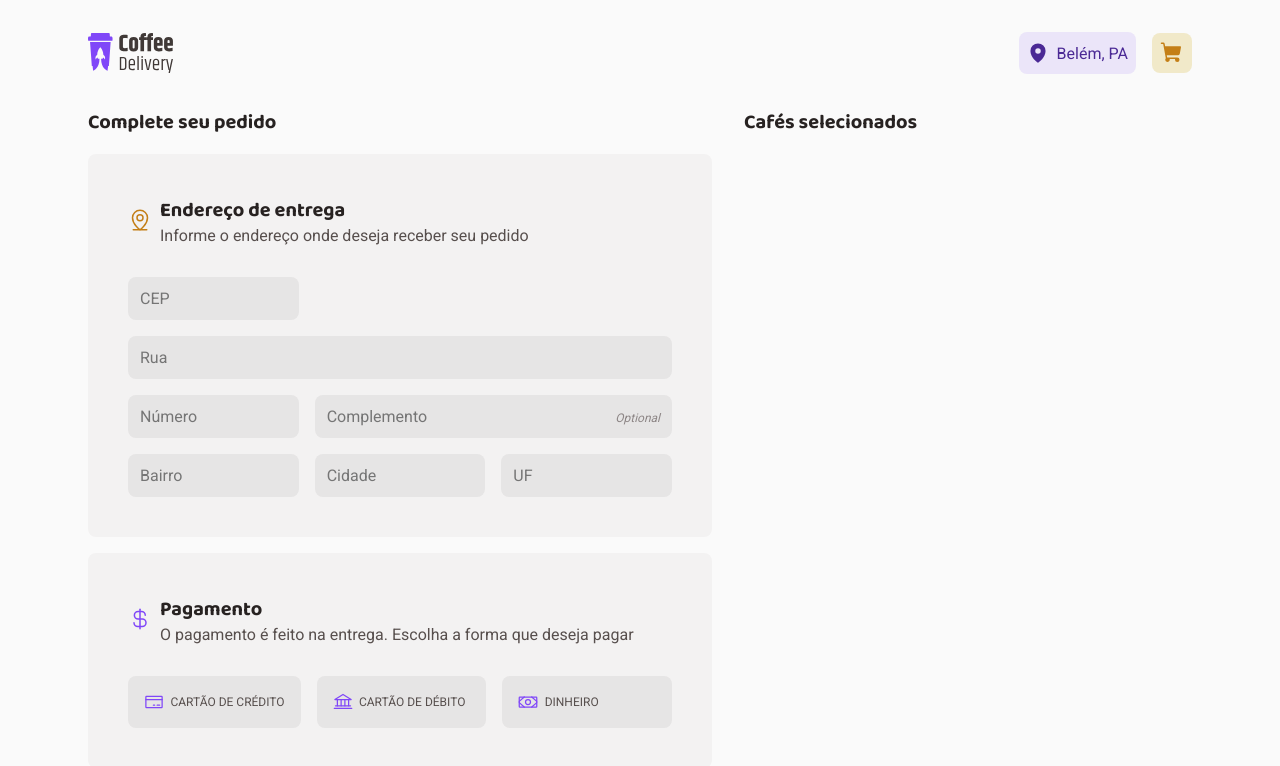
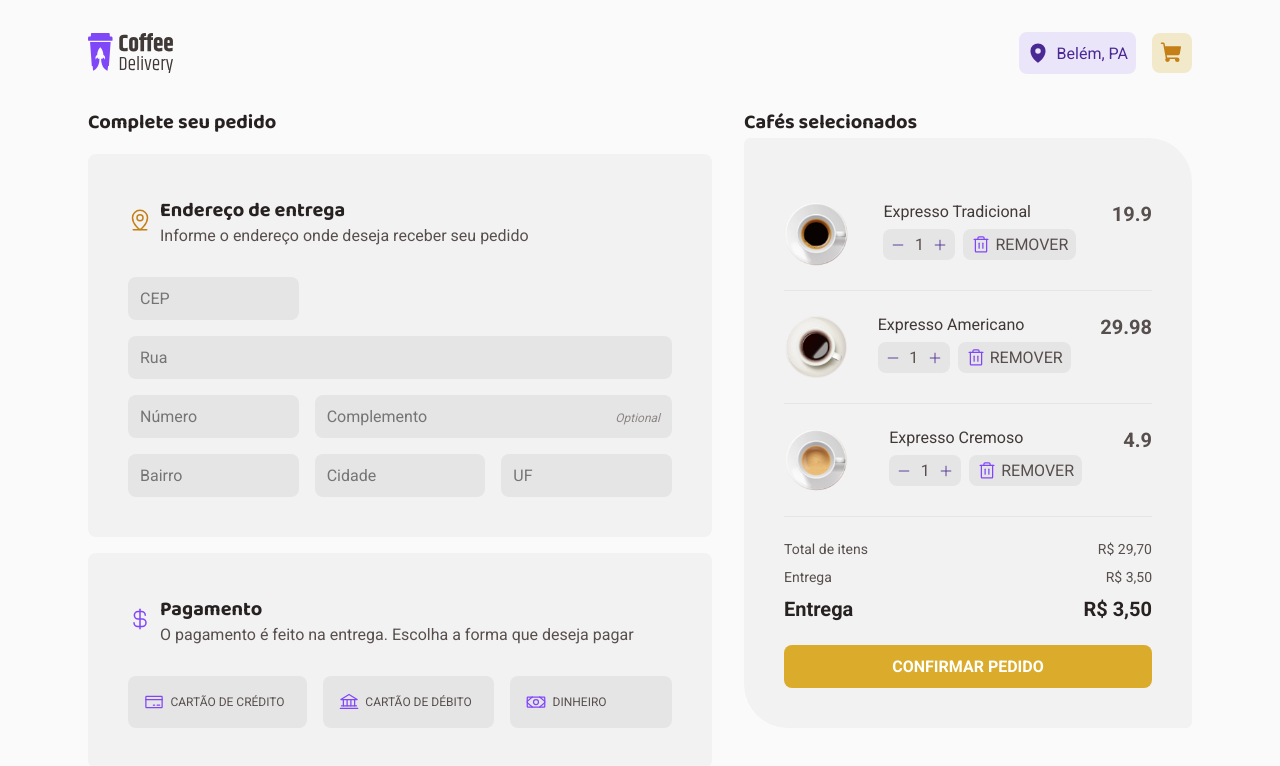
Before and after one commit to DenisLevy76/ignite-coffe-challenge-2, a React (Vite) app: page /checkout in a window 1280 px wide. Shown: the top 766 px of the page. Built offline with nearby package versions, Linux system fonts and the light colour scheme.

Commit message:
Add checkout aside

```diff
--- a/src/@types/ICoffee.d.ts
+++ b/src/@types/ICoffee.d.ts
@@ -1,4 +1,4 @@
-export interface Icoffee {
+export interface ICoffee {
   id: number
   title: string
   imageUrl: string
--- a/src/components/CoffeeCardComponent/types.ts
+++ b/src/components/CoffeeCardComponent/types.ts
@@ -1,5 +1,5 @@
-import { Icoffee } from '../../@types/ICoffee'
+import { ICoffee } from '../../@types/ICoffee'
 
 export interface coffeeCardComponentProps {
-  product: Icoffee
+  product: ICoffee
 }
--- /dev/null
+++ b/src/components/CoffeeCardListComponent/index.tsx
@@ -0,0 +1,27 @@
+import { Trash } from 'phosphor-react'
+import { InputNumberComponent } from '../InputNumberComponent'
+import { Container, RemoveFromCartButton } from './styles'
+import { ICoffee } from '../../@types/ICoffee'
+
+export const CoffeeCardListComponent: React.FC<{ coffee: ICoffee }> = ({
+  coffee,
+}) => {
+  return (
+    <Container>
+      <img src={coffee.imageUrl} alt={coffee.imageAlt} />
+      <div className="coffee-list__data">
+        <p className="coffee__name">{coffee.title}</p>
+        <div className="controls">
+          <InputNumberComponent
+            ariaLabel="Quantidade de Americanos"
+            id="american-quantity"
+          />
+          <RemoveFromCartButton>
+            <Trash size={20} /> Remover
+          </RemoveFromCartButton>
+        </div>
+      </div>
+      <strong className="price">{coffee.price}</strong>
+    </Container>
+  )
+}
--- /dev/null
+++ b/src/components/CoffeeCardListComponent/styles.ts
@@ -0,0 +1,52 @@
+import styled, { css } from 'styled-components'
+import { ButtonComponent } from '../../pages/Checkout/components/OrderSumaryComponent/styles'
+
+export const Container = styled.div`
+  display: flex;
+  align-items: flex-start;
+  justify-content: space-between;
+  padding: 1.5rem 0;
+
+  > img {
+    width: 4rem;
+    height: 4rem;
+  }
+
+  > .coffee-list__data {
+    > .coffee__name {
+      color: ${({ theme }) => theme.colors.baseSubtitle};
+      margin-bottom: 0.5rem;
+    }
+  }
+
+  .controls {
+    display: flex;
+    gap: 0.5rem;
+  }
+
+  > .price {
+    font-family: ${({ theme }) => theme.type.fontFamily};
+    color: ${({ theme }) => theme.colors.baseText};
+  }
+`
+
+export const RemoveFromCartButton = styled(ButtonComponent)`
+  ${({ theme }) => css`
+    background: ${theme.colors.baseButton};
+    color: ${theme.colors.baseText};
+    font-weight: 400;
+    display: flex;
+    align-items: center;
+    gap: 0.25rem;
+
+    padding: 0 0.5rem;
+
+    > svg {
+      color: ${theme.colors.purple};
+    }
+
+    &:hover {
+      background: ${theme.colors.baseHover};
+    }
+  `}
+`
--- a/src/components/InputComponent/styles.ts
+++ b/src/components/InputComponent/styles.ts
@@ -11,7 +11,7 @@ export const Container = styled.label`
     padding-right: 0.75rem;
 
     &:focus-within {
-      outline: ${({ theme }) => theme.colors.outline};
+      outline: 1px solid ${({ theme }) => theme.colors.yellow};
     }
 
     > input {
--- a/src/components/InputNumberComponent/styles.ts
+++ b/src/components/InputNumberComponent/styles.ts
@@ -5,7 +5,7 @@ export const Container = styled.label`
     background: ${theme.colors.baseButton};
     border-radius: 8px;
     display: flex;
-    padding: 0.75rem 0.5rem;
+    padding: 0.375rem 0.5rem;
     max-width: 4.5rem;
 
     > input {
--- /dev/null
+++ b/src/pages/Checkout/components/OrderSumaryComponent/index.tsx
@@ -0,0 +1,41 @@
+import { CoffeeCardListComponent } from '../../../../components/CoffeeCardListComponent'
+import { COFFEES } from '../../../Home/data/coffees'
+import {
+  CoffeesList,
+  ConfirmOrderButton,
+  Container,
+  OrderPrices,
+} from './styles'
+
+export const OrderSumaryComponent: React.FC = () => {
+  return (
+    <Container>
+      <CoffeesList>
+        {COFFEES.map((coffee, index) => {
+          if (index < 3)
+            return (
+              <li key={coffee.id}>
+                <CoffeeCardListComponent coffee={coffee} />
+              </li>
+            )
+          else return null
+        })}
+      </CoffeesList>
+      <OrderPrices>
+        <span>
+          <p>Total de itens</p>
+          <p>R$ 29,70</p>
+        </span>
+        <span>
+          <p>Entrega</p>
+          <p>R$ 3,50</p>
+        </span>
+        <span>
+          <strong>Entrega</strong>
+          <strong>R$ 3,50</strong>
+        </span>
+      </OrderPrices>
+      <ConfirmOrderButton>Confirmar pedido</ConfirmOrderButton>
+    </Container>
+  )
+}
--- /dev/null
+++ b/src/pages/Checkout/components/OrderSumaryComponent/styles.ts
@@ -0,0 +1,60 @@
+import styled, { css } from 'styled-components'
+
+export const Container = styled.div`
+  border-radius: 6px 44px;
+  padding: 2.5rem;
+  background: ${({ theme }) => theme.colors.baseCard};
+`
+
+export const CoffeesList = styled.ul`
+  display: flex;
+  flex-direction: column;
+
+  > li + li {
+    border-top: 1px solid ${({ theme }) => theme.colors.baseButton};
+  }
+`
+
+export const OrderPrices = styled.div`
+  display: flex;
+  flex-direction: column;
+  gap: 0.75rem;
+
+  padding-top: 1.5rem;
+  border-top: 1px solid ${({ theme }) => theme.colors.baseButton};
+
+  > span {
+    display: flex;
+    justify-content: space-between;
+    font-size: 0.875rem;
+
+    > strong {
+      font-family: ${({ theme }) => theme.type.fontFamily};
+    }
+  }
+`
+export const ButtonComponent = styled.button`
+  ${({ theme }) => css`
+    text-transform: uppercase;
+    color: ${theme.colors.white};
+    font-weight: bold;
+    background: ${theme.colors.purple};
+    padding: 0.75rem;
+    width: 100%;
+    border-radius: 8px;
+
+    &:hover {
+      background: ${theme.colors.purpleDark};
+      cursor: pointer;
+    }
+  `}
+`
+
+export const ConfirmOrderButton = styled(ButtonComponent)`
+  background: ${({ theme }) => theme.colors.yellow};
+  margin-top: 1.5rem;
+
+  &:hover {
+    background: ${({ theme }) => theme.colors.yellowDark};
+  }
+`
--- a/src/pages/Checkout/components/PaymentsMethodSelect/index.tsx
+++ b/src/pages/Checkout/components/PaymentsMethodSelect/index.tsx
@@ -15,7 +15,7 @@ export const PaymentsMethodSelect: React.FC<BaseCardComponentProps> = ({
     <Container>
       {icon}
       {label}
-      <input type="radio" style={{ display: 'none' }} {...props} />
+      <input type="radio" {...props} />
     </Container>
   )
 }
--- a/src/pages/Checkout/components/PaymentsMethodSelect/styles.ts
+++ b/src/pages/Checkout/components/PaymentsMethodSelect/styles.ts
@@ -11,6 +11,11 @@ export const Container = styled.label`
   gap: 0.4rem;
   font-size: 0.75rem;
   white-space: nowrap;
+
+  > input[type='radio'] {
+    visibility: hidden;
+    width: 0px;
+  }
 
   svg {
     color: ${({ theme }) => theme.colors.purple};
--- a/src/pages/Checkout/index.tsx
+++ b/src/pages/Checkout/index.tsx
@@ -10,6 +10,7 @@ import { ThemeContext } from 'styled-components'
 import { ContainerComponent } from '../../components/ContainerComponent'
 import { InputComponent } from '../../components/InputComponent'
 import { BaseCardComponent } from './components/BaseCard'
+import { OrderSumaryComponent } from './components/OrderSumaryComponent'
 import { PaymentsMethodSelect } from './components/PaymentsMethodSelect'
 import { AddressDiv, Container, PaymentFieldset } from './styles'
 
@@ -74,22 +75,26 @@ export const Checkout: React.FC = () => {
                 icon={<CreditCard size={20} />}
                 name="paymentMethod"
                 label="Cartão de crédito"
+                required
               />
               <PaymentsMethodSelect
                 icon={<Bank size={20} />}
                 name="paymentMethod"
                 label="Cartão de débito"
+                required
               />
               <PaymentsMethodSelect
                 icon={<Money size={20} />}
                 name="paymentMethod"
                 label="Dinheiro"
+                required
               />
             </PaymentFieldset>
           </BaseCardComponent>
         </fieldset>
         <div>
           <h1>Cafés selecionados</h1>
+          <OrderSumaryComponent />
         </div>
       </ContainerComponent>
     </Container>
--- a/src/pages/Home/data/coffees.ts
+++ b/src/pages/Home/data/coffees.ts
@@ -1,6 +1,6 @@
-import { Icoffee } from '../../../@types/ICoffee'
+import { ICoffee } from '../../../@types/ICoffee'
 
-export const COFFEES: Icoffee[] = [
+export const COFFEES: ICoffee[] = [
   {
     id: 1,
     tags: ['tradicional'],
```
